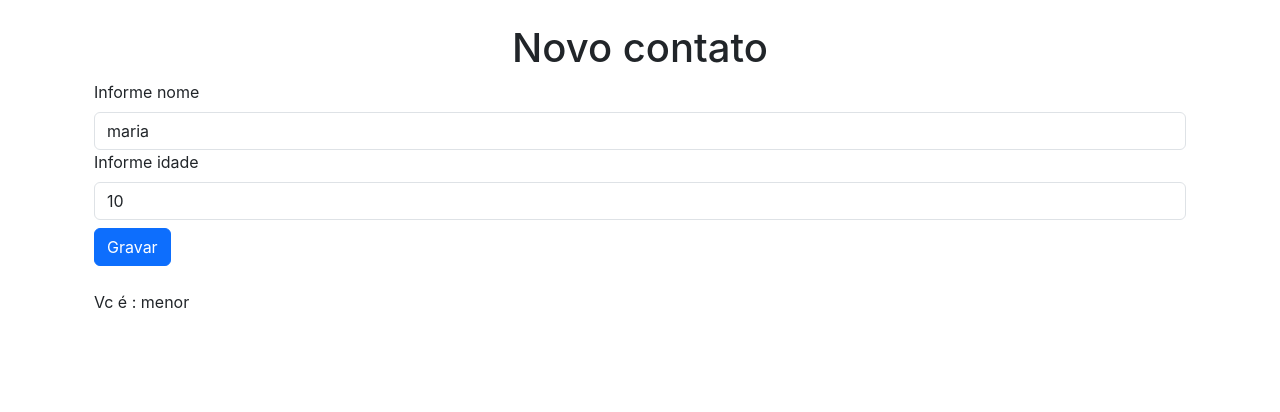
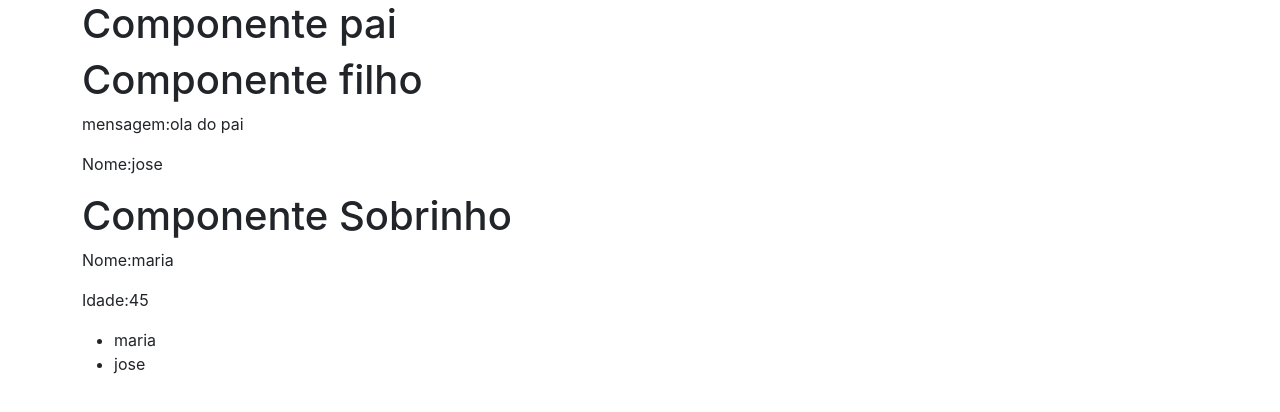
Before and after one commit to instrutorvilson/senac-ads-bq, a React (Create React App) app: page / in a window 1280 px wide. Shown: the top 412 px of the page. Built offline with nearby package versions, Linux system fonts and the light colour scheme.

Commit message:
Comunicaçaõ direta (props)

```diff
--- a/src/App.js
+++ b/src/App.js
@@ -1,13 +1,16 @@
 import Cadastro from './componentes/cadastro';
 import Lista from './componentes/lista';
+import Pai from './componentes/pai';
 import VerIdade from './componentes/verIdade';
 
 function App() {
   return (
     <div className="container">
        { /*<Cadastro />
-        <Lista />*/  }
+        <Lista />
         <VerIdade />
+        */  }
+        <Pai />
     </div>
   );
 }
--- /dev/null
+++ b/src/componentes/filho.js
@@ -0,0 +1,11 @@
+export default function Filho(props){
+    return(
+        <div>
+            <h1>Componente filho</h1>
+            <p>
+                mensagem:{props.msg}
+            </p>
+            <p>Nome:{props.nome}</p>
+        </div>
+    )
+}
--- /dev/null
+++ b/src/componentes/pai.js
@@ -0,0 +1,21 @@
+import Filho from "./filho";
+import Sobrinho from "./sobrinho";
+
+export default function Pai(){
+    let obj = {nome:'maria',idade:45}
+    let nomes = ['maria','jose']
+    return(
+        <div>
+            <h1>Componente pai</h1>
+            <Filho
+              msg="ola do pai"
+              nome="jose"
+            />
+
+            <Sobrinho
+               contato={obj}
+               lista={nomes}
+            />
+        </div>
+    )
+}
--- /dev/null
+++ b/src/componentes/sobrinho.js
@@ -0,0 +1,12 @@
+export default function Sobrinho({contato, lista}){
+    return(
+        <div>
+            <h1>Componente Sobrinho</h1>
+            <p>Nome:{contato.nome}</p>
+            <p>Idade:{contato.idade}</p>
+            <ul>
+               { lista.map(x => <li>{x}</li>)}
+            </ul>
+        </div>
+    )
+}
```
